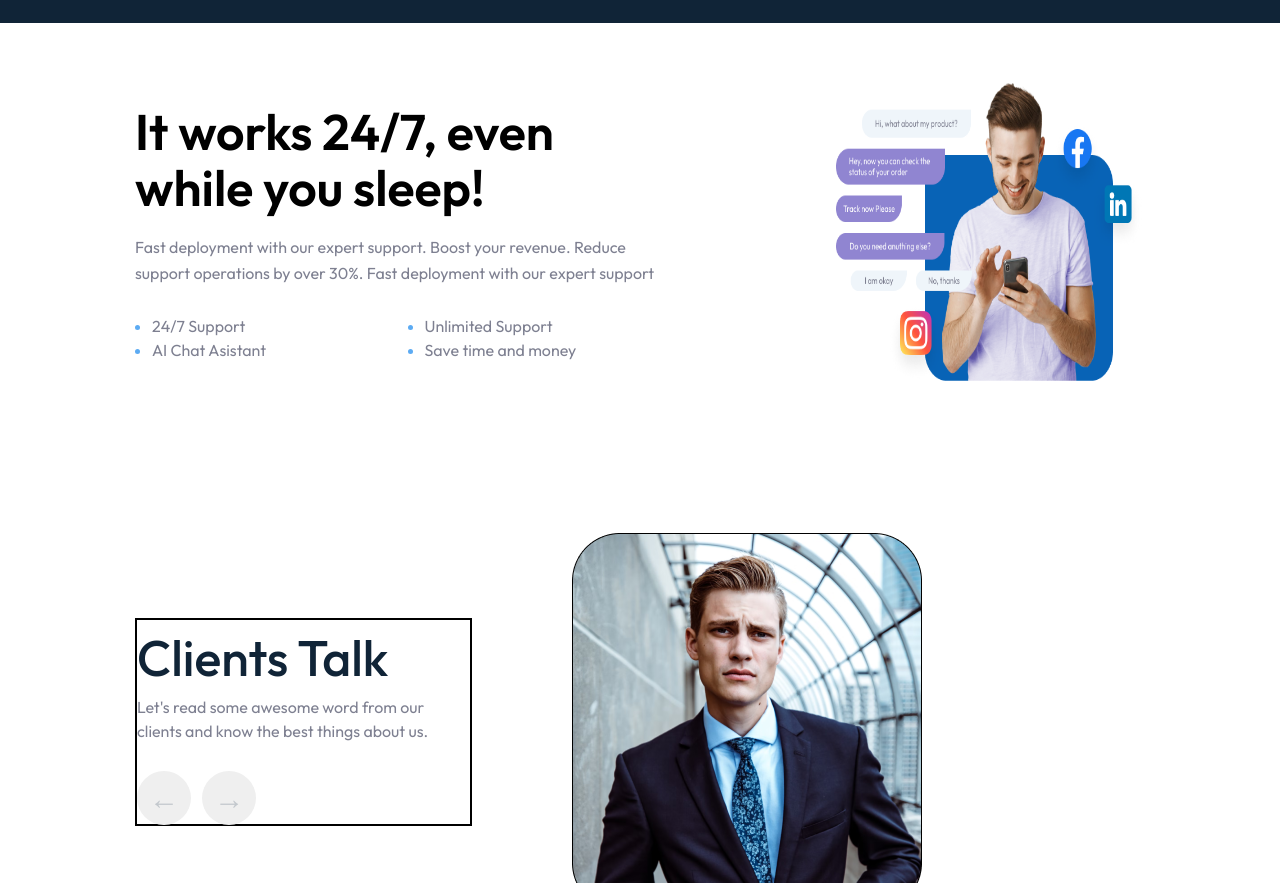
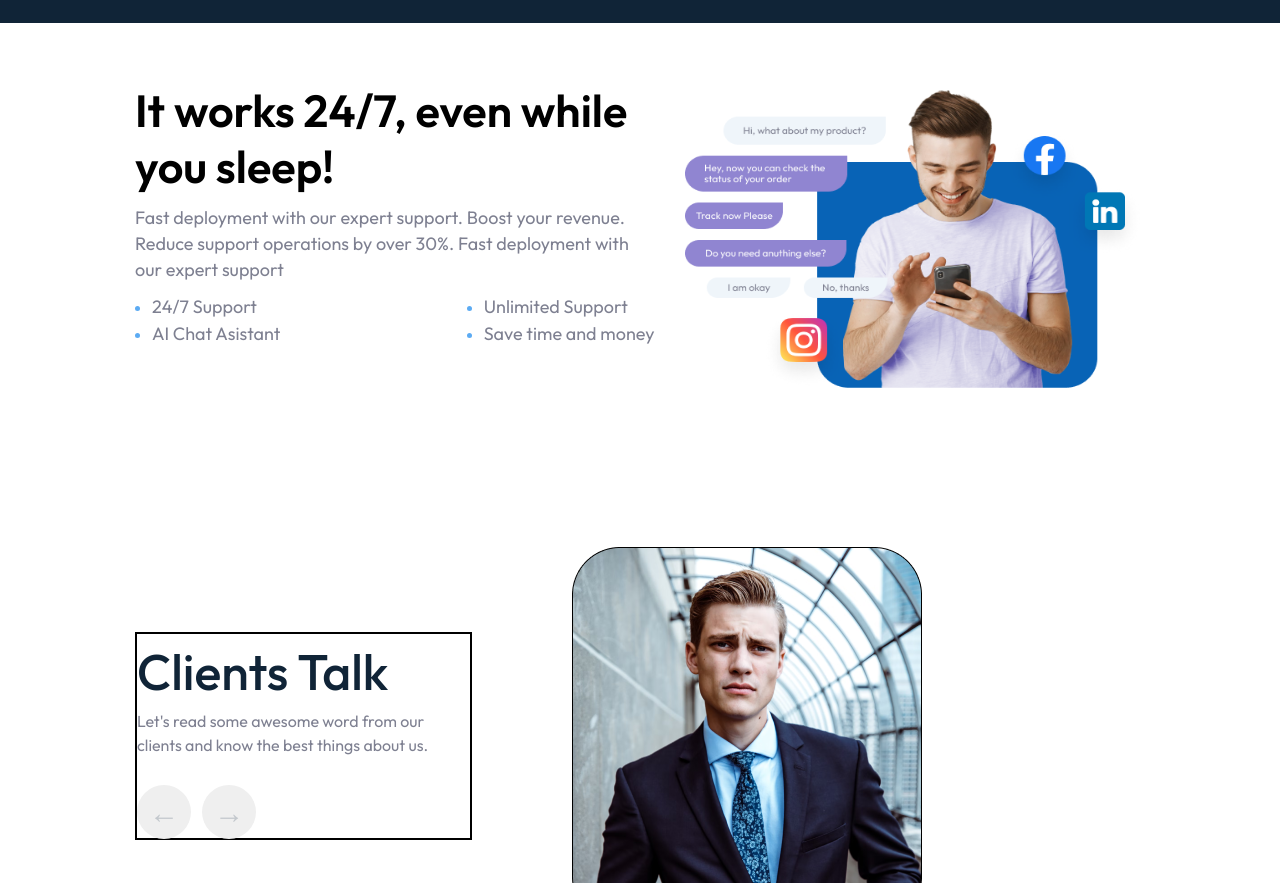
Before and after one commit to RmitNeoculturetechclub/nct-web-chatbot-figma, a plain HTML site: page index.html in a window 1280 px wide. Shown: the part 863-1746 px from the top of the page. Drawn offline with Linux system fonts and the light colour scheme.

Commit message:
Added responsive 24/7 section

```diff
--- a/css/customer-support.css
+++ b/css/customer-support.css
@@ -1,12 +1,10 @@
 .customer-support .container {
-    display: flex;
-    justify-content: space-between;
-    align-items: center;
-    padding: 60px 135px;
+    padding: 60px 24px;
 }
 
 div.customer-support_left-col {
-    padding-right: 180px;
+    padding-right: 0;
+    margin-bottom: 50px;
 }
 
 div.customer-support_left-col h2 {
@@ -25,7 +23,6 @@ div.customer-support_left-col p {
 ul.customer-support_list-item {
     display: flex;
     justify-content: space-between;
-    padding: 0 80px 0 17px;
 }
 
 ul.customer-support_list-item li {
@@ -40,3 +37,65 @@ div.customer-support_right-col img {
     width: 600px;
     height: 300px;
 }
+
+/* Media queries */
+@media only screen and (max-width: 400px) {
+    ul.customer-support_list-item {
+        padding: 0 8px 0 17px;
+    }
+}
+
+@media only screen and (max-width: 600px) {
+    ul.customer-support_list-item {
+        padding: 0 90px 0 17px;
+    }
+}
+
+@media only screen and (max-width: 768px) {
+    div.customer-support_left-col h2 {
+        font-size: 35px;
+        line-height: 50px;
+    }
+
+    div.customer-support_left-col p {
+        margin: 10px 0;
+        line-height: 22px;
+    }
+}
+
+@media only screen and (min-width: 768px) {
+    div.customer-support_left-col h2 {
+        font-size: 45px;
+    }
+
+    div.customer-support_left-col p {
+        margin: 10px 0;
+        font-size: 1.8rem;
+    }
+
+    ul.customer-support_list-item {
+        padding: 0 350px 0 17px;
+    }
+
+    ul.customer-support_list-item li span {
+        font-size: 1.8rem;
+    }
+}
+
+@media only screen and (min-width: 992px) {
+    .customer-support .container {
+        display: flex;
+        justify-content: space-between;
+        align-items: center;
+        padding: 60px 135px;
+    }
+
+    div.customer-support_left-col {
+        width: 70%;
+        padding-right: 30px;
+    }
+
+    ul.customer-support_list-item {
+        padding: 0 0 0 17px;
+    }
+}
```
